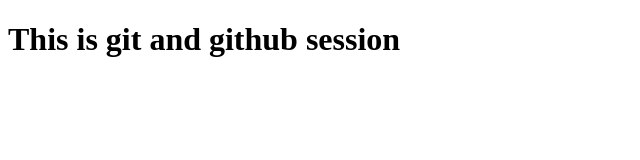
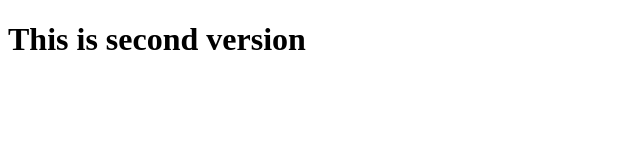
Before and after one commit to IshwariShinde8772/demo, a plain HTML site: page index.html in a window 1280 px wide. Shown: the whole page, without its empty margins (0-640 px from the left). Drawn offline with Linux system fonts and the light colour scheme.

Commit message:
this is 3rd version

```diff
--- a/index.html
+++ b/index.html
@@ -6,7 +6,8 @@
     <title>Document</title>
 </head>
 <body>
-    <h1>This is git and github session</h1>
+    <h1>This is second version</h1>
+
 
 </body>
 </html>
```
